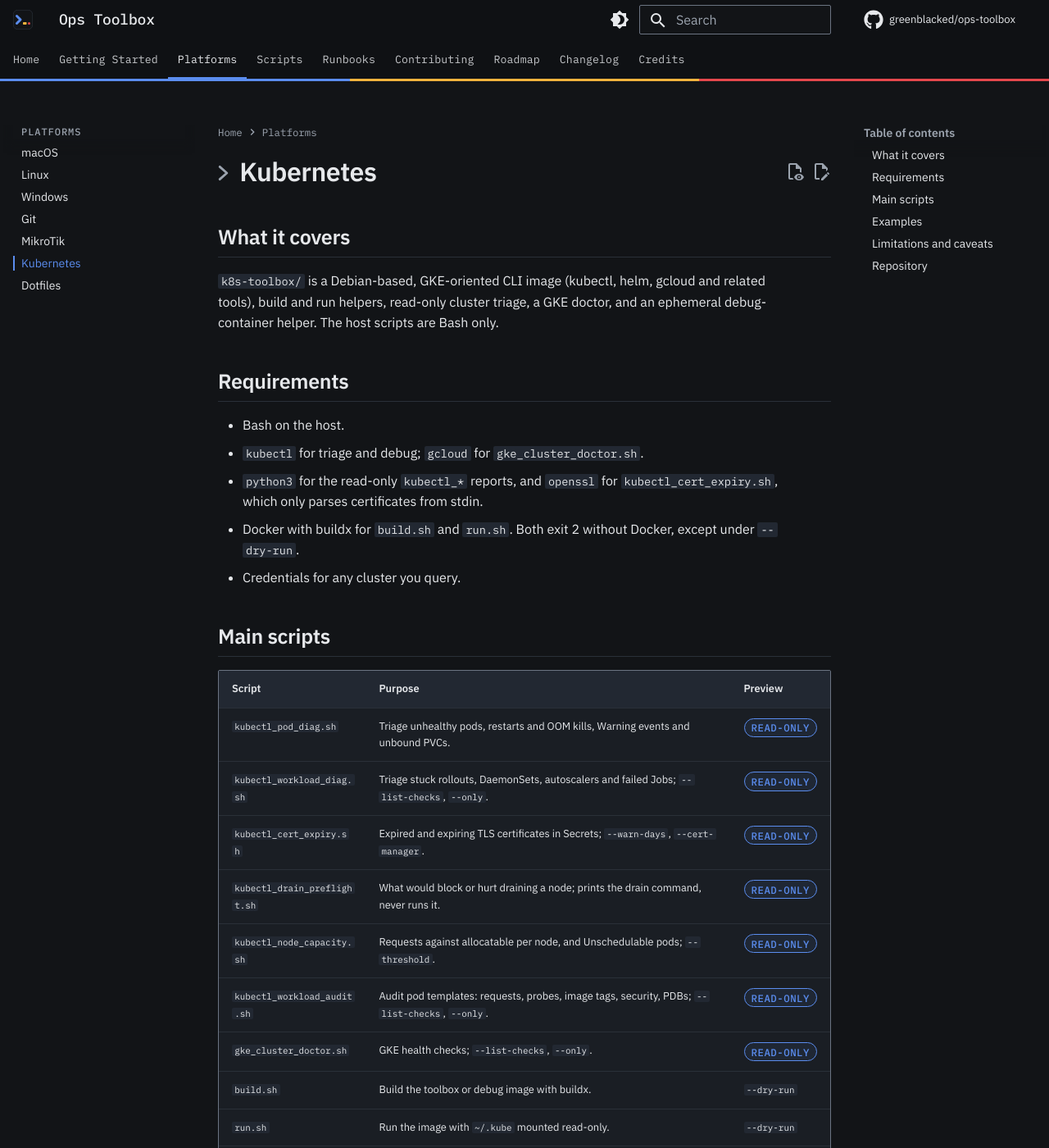
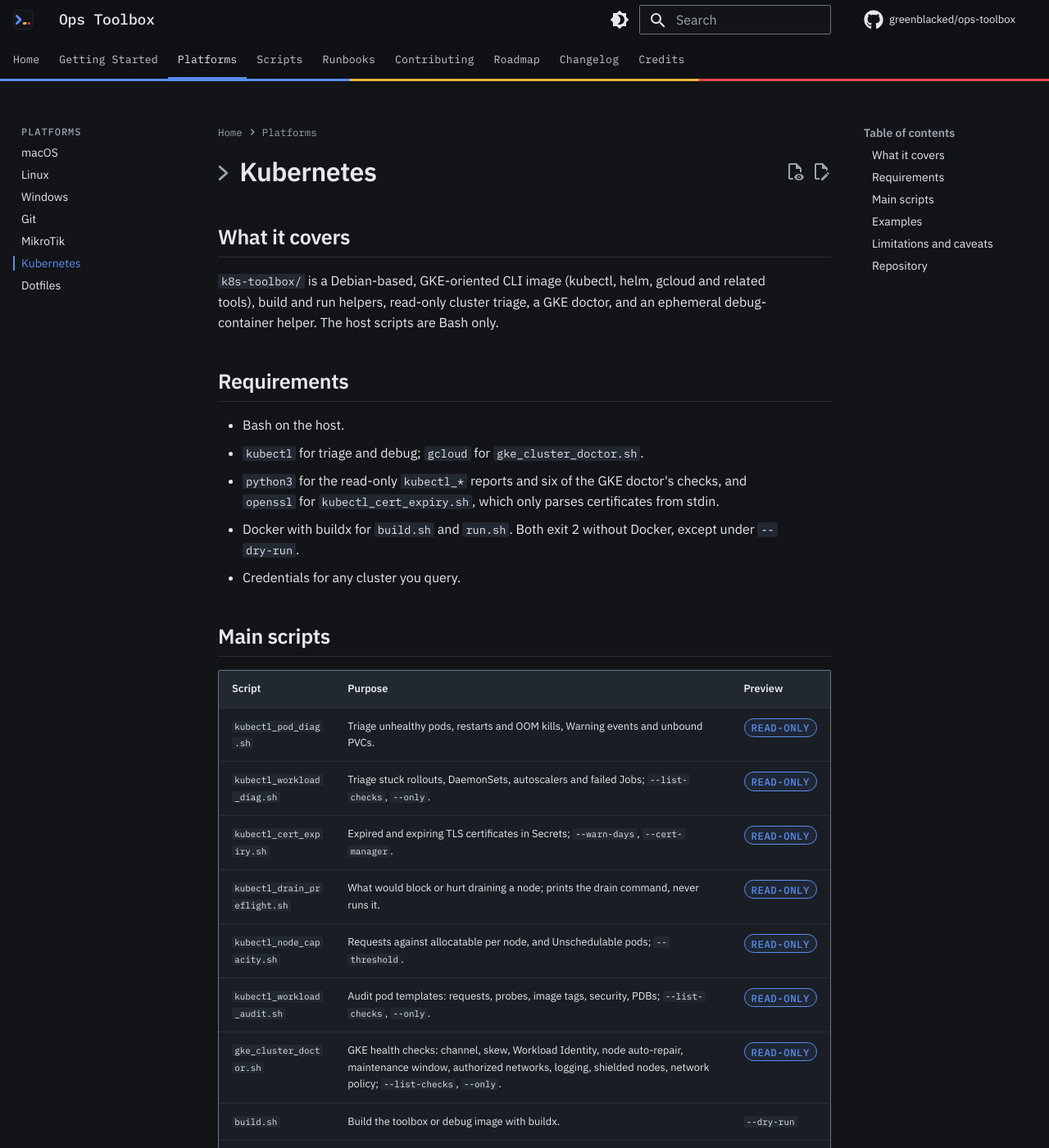
Before and after one commit to greenblacked/ops-toolbox, an MkDocs documentation site: the page built from docs/platforms/kubernetes.md, in a window 1280 px wide and 1400 px high. Shown: the whole window at 82% size. Built offline with MkDocs 1.6.1 and Material for MkDocs 9.7.7, drawn with Linux system fonts in a browser that asks for light colours; comment, search, counter and statistics services are not loaded.

Commit message:
feat(k8s): add six GKE doctor checks and a stubbed-gcloud suite
nodepool-mgmt, maintenance, authnets, observability, shielded and
dataplane read one --format=json describe through python3 and print the
gcloud fix for each finding. Without python3 they are skipped with a
warning, unless --only names one (exit 2). --only parsing no longer needs
tr. The new suite drives all ten checks with a builtins-only gcloud stub.

```diff
--- a/docs/platforms/kubernetes.md
+++ b/docs/platforms/kubernetes.md
@@ -11,8 +11,9 @@ only.
 
 - Bash on the host.
 - `kubectl` for triage and debug; `gcloud` for `gke_cluster_doctor.sh`.
-- `python3` for the read-only `kubectl_*` reports, and `openssl` for
-  `kubectl_cert_expiry.sh`, which only parses certificates from stdin.
+- `python3` for the read-only `kubectl_*` reports and six of the GKE
+  doctor's checks, and `openssl` for `kubectl_cert_expiry.sh`, which only
+  parses certificates from stdin.
 - Docker with buildx for `build.sh` and `run.sh`. Both exit 2 without Docker,
   except under `--dry-run`.
 - Credentials for any cluster you query.
@@ -29,7 +30,7 @@ only.
 | `kubectl_drain_preflight.sh` | What would block or hurt draining a node; prints the drain command, never runs it. | <span class="stage stage-report">read-only</span> |
 | `kubectl_node_capacity.sh` | Requests against allocatable per node, and Unschedulable pods; `--threshold`. | <span class="stage stage-report">read-only</span> |
 | `kubectl_workload_audit.sh` | Audit pod templates: requests, probes, image tags, security, PDBs; `--list-checks`, `--only`. | <span class="stage stage-report">read-only</span> |
-| `gke_cluster_doctor.sh` | GKE health checks; `--list-checks`, `--only`. | <span class="stage stage-report">read-only</span> |
+| `gke_cluster_doctor.sh` | GKE health checks: channel, skew, Workload Identity, node auto-repair, maintenance window, authorized networks, logging, shielded nodes, network policy; `--list-checks`, `--only`. | <span class="stage stage-report">read-only</span> |
 | `build.sh` | Build the toolbox or debug image with buildx. | `--dry-run` |
 | `run.sh` | Run the image with `~/.kube` mounted read-only. | `--dry-run` |
 | `debug_pod.sh` | Attach an ephemeral debug container with `kubectl debug`. | `--dry-run` |
```
Also changed, not shown: changelog.d/added/gke-doctor-more-checks.md (added, +9 -0 lines), docs/scripts/index.md (+1 -1 lines), k8s-toolbox/README.md (+31 -6 lines), 4 other files.
